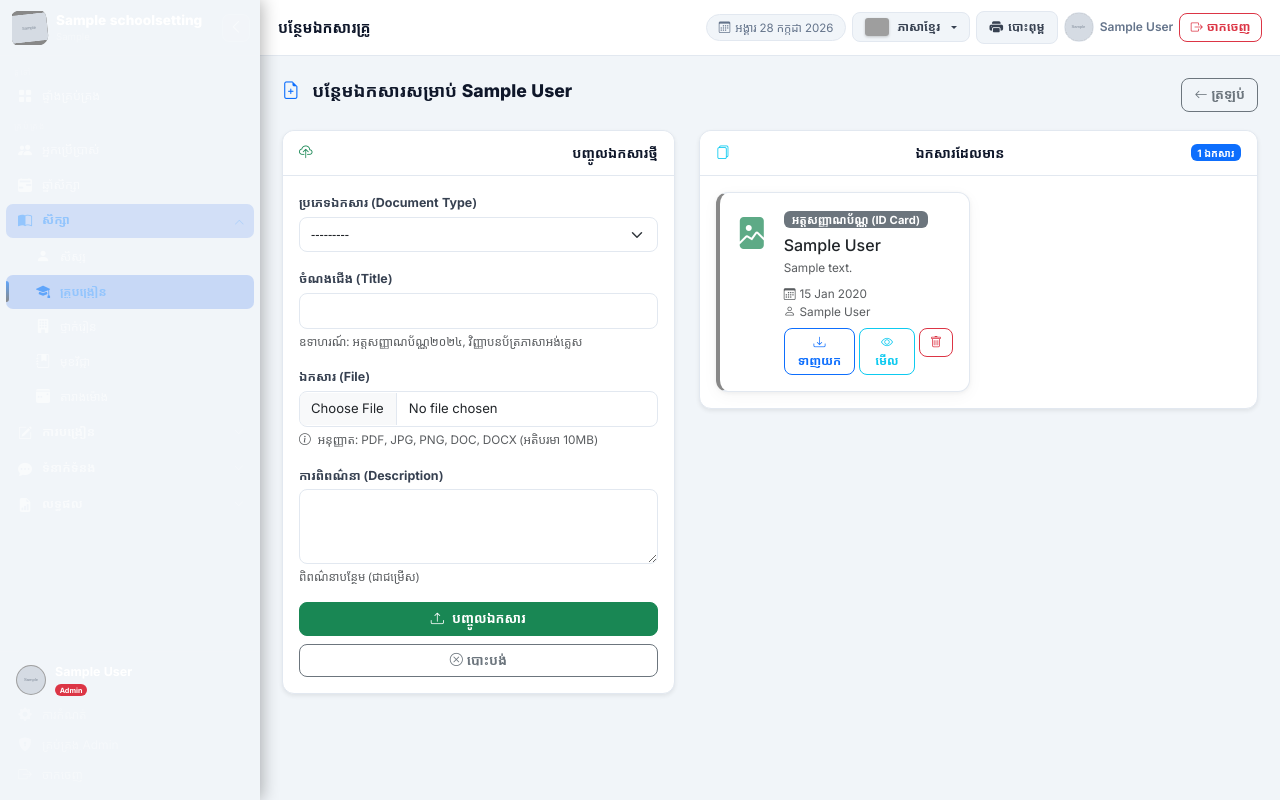
After one commit to kimmi77778888-rgb/school_system.com, a Django app: page /school/teachers/1/documents/upload/ in a window 1280 px wide. The commit adds this page. Run offline with Django 5.2, Linux system fonts and the light colour scheme; a user stored in the database is signed in; tables that the repository leaves empty hold one stand-in row (values such as "Sample post"); grey boxes marked "Sample" are stand-in pictures; parts of the project's set-up code (start-up, migrations or seed data) failed here and were passed over; grey boxes are pictures that could not be loaded.

Commit message:
feat: Add multiple document upload system for teachers with document types

```diff
--- a/crm/school/forms.py
+++ b/crm/school/forms.py
@@ -2,7 +2,7 @@ from django import forms
 from django.contrib.auth.models import User
 from django.contrib.auth.forms import AuthenticationForm
 from .models import (
-    Student, Teacher, Classroom, Attendance, TeacherAttendance, Score, Subject,
+    Student, Teacher, TeacherDocument, Classroom, Attendance, TeacherAttendance, Score, Subject,
     Grade, AcademicYear, ExamType, Exam, Timetable, TimeSlot,
     Notification, ReportCard, SchoolEvent, UserProfile
 )
@@ -545,3 +545,20 @@ class SchoolSettingsForm(BootstrapMixin, forms.ModelForm):
             'logo':            PhotoInput(),
             'favicon':         PhotoInput(),
         }
+
+
+# ── Teacher Document Form ────────────────────────────────────────
+class TeacherDocumentForm(BootstrapMixin, forms.ModelForm):
+    class Meta:
+        model = TeacherDocument
+        fields = ['document_type', 'document_file', 'title', 'description']
+        labels = {
+            'document_type': 'ប្រភេទឯកសារ (Document Type)',
+            'document_file': 'ឯកសារ (File)',
+            'title': 'ចំណងជើង (Title)',
+            'description': 'ការពិពណ៌នា (Description)',
+        }
+        widgets = {
+            'document_file': forms.FileInput(attrs={'accept': '.pdf,.jpg,.jpeg,.png,.doc,.docx'}),
+            'description': forms.Textarea(attrs={'rows': 3}),
+        }
--- /dev/null
+++ b/crm/school/templates/school/teacher_document_upload.html
@@ -0,0 +1,159 @@
+{% extends 'school/base.html' %}
+{% load school_tags %}
+{% block title %}បន្ថែមឯកសារ - {{ teacher.first_name }} {{ teacher.last_name }}{% endblock %}
+{% block page_title %}បន្ថែមឯកសារគ្រូ{% endblock %}
+
+{% block content %}
+<style>
+.doc-card { border-left: 4px solid var(--ac); transition: transform 0.2s; }
+.doc-card:hover { transform: translateX(4px); box-shadow: 0 4px 12px rgba(0,0,0,0.1); }
+.doc-icon { font-size: 2rem; opacity: 0.7; }
+.doc-type-badge { font-size: 0.7rem; padding: 3px 8px; }
+</style>
+
+<div class="page-header">
+  <h2>
+    <i class="bi bi-file-earmark-plus me-2 text-primary"></i>
+    បន្ថែមឯកសារសម្រាប់ {{ teacher.first_name }} {{ teacher.last_name }}
+  </h2>
+  <div class="d-flex gap-2">
+    <a href="{% url 'school:teacher_detail' teacher.pk %}" class="btn btn-outline-secondary">
+      <i class="bi bi-arrow-left me-1"></i>ត្រឡប់
+    </a>
+  </div>
+</div>
+
+<div class="row g-4">
+  <!-- Upload Form -->
+  <div class="col-lg-5">
+    <div class="card shadow-sm">
+      <div class="card-header bg-white">
+        <i class="bi bi-cloud-upload me-2 text-success"></i><strong>បញ្ចូលឯកសារថ្មី</strong>
+      </div>
+      <div class="card-body">
+        <form method="post" enctype="multipart/form-data">
+          {% csrf_token %}
+
+          <div class="mb-3">
+            <label class="form-label fw-bold">{{ form.document_type.label }}</label>
+            {{ form.document_type }}
+            {% if form.document_type.errors %}
+            <div class="text-danger small mt-1">{{ form.document_type.errors }}</div>
+            {% endif %}
+          </div>
+
+          <div class="mb-3">
+            <label class="form-label fw-bold">{{ form.title.label }}</label>
+            {{ form.title }}
+            <div class="form-text">ឧទាហរណ៍: អត្តសញ្ញាណប័ណ្ណ២០២៤, វិញ្ញាបនប័ត្រភាសាអង់គ្លេស</div>
+            {% if form.title.errors %}
+            <div class="text-danger small mt-1">{{ form.title.errors }}</div>
+            {% endif %}
+          </div>
+
+          <div class="mb-3">
+            <label class="form-label fw-bold">{{ form.document_file.label }}</label>
+            {{ form.document_file }}
+            <div class="form-text">
+              <i class="bi bi-info-circle me-1"></i>
+              អនុញ្ញាត: PDF, JPG, PNG, DOC, DOCX (អតិបរមា 10MB)
+            </div>
+            {% if form.document_file.errors %}
+            <div class="text-danger small mt-1">{{ form.document_file.errors }}</div>
+            {% endif %}
+          </div>
+
+          <div class="mb-3">
+            <label class="form-label fw-bold">{{ form.description.label }}</label>
+            {{ form.description }}
+            <div class="form-text">ពិពណ៌នាបន្ថែម (ជាជម្រើស)</div>
+            {% if form.description.errors %}
+            <div class="text-danger small mt-1">{{ form.description.errors }}</div>
+            {% endif %}
+          </div>
+
+          <div class="d-grid gap-2">
+            <button type="submit" class="btn btn-success">
+              <i class="bi bi-upload me-2"></i>បញ្ចូលឯកសារ
+            </button>
+            <a href="{% url 'school:teacher_detail' teacher.pk %}" class="btn btn-outline-secondary">
+              <i class="bi bi-x-circle me-1"></i>បោះបង់
+            </a>
+          </div>
+        </form>
+      </div>
+    </div>
+  </div>
+
+  <!-- Existing Documents List -->
+  <div class="col-lg-7">
+    <div class="card shadow-sm">
+      <div class="card-header bg-white">
+        <i class="bi bi-files me-2 text-info"></i>
+        <strong>ឯកសារដែលមាន</strong>
+        <span class="badge bg-primary ms-2">{{ documents.count }} ឯកសារ</span>
+      </div>
+      <div class="card-body">
+        {% if documents %}
+          <div class="row g-3">
+            {% for doc in documents %}
+            <div class="col-md-6">
+              <div class="card doc-card h-100">
+                <div class="card-body">
+                  <div class="d-flex align-items-start gap-3">
+                    <div class="doc-icon text-primary">
+                      {% if doc.is_pdf %}
+                        <i class="bi bi-file-pdf-fill text-danger"></i>
+                      {% elif doc.is_image %}
+                        <i class="bi bi-file-image-fill text-success"></i>
+                      {% else %}
+                        <i class="bi bi-file-earmark-fill text-primary"></i>
+                      {% endif %}
+                    </div>
+                    <div class="flex-grow-1">
+                      <span class="doc-type-badge badge bg-secondary mb-2">
+                        {{ doc.get_document_type_display }}
+                      </span>
+                      <h6 class="mb-1">{{ doc.title|default:"មិនមានចំណងជើង" }}</h6>
+                      <p class="text-muted small mb-2">{{ doc.description|truncatewords:15|default:"" }}</p>
+                      <div class="text-muted small mb-2">
+                        <i class="bi bi-calendar3 me-1"></i>{{ doc.uploaded_at|date:"d M Y" }}
+                        {% if doc.uploaded_by %}
+                        <br><i class="bi bi-person me-1"></i>{{ doc.uploaded_by.get_full_name|default:doc.uploaded_by.username }}
+                        {% endif %}
+                      </div>
+                      <div class="d-flex gap-1">
+                        <a href="{{ doc.document_file.url }}" target="_blank" class="btn btn-sm btn-outline-primary" download>
+                          <i class="bi bi-download"></i> ទាញយក
+                        </a>
+                        <a href="{{ doc.document_file.url }}" target="_blank" class="btn btn-sm btn-outline-info">
+                          <i class="bi bi-eye"></i> មើល
+                        </a>
+                        <form method="post" action="{% url 'school:teacher_document_delete' doc.pk %}" class="d-inline">
+                          {% csrf_token %}
+                          <button type="submit" class="btn btn-sm btn-outline-danger"
+                                  onclick="return confirm('តើអ្នកប្រាកដថាចង់លុបឯកសារនេះ?')">
+                            <i class="bi bi-trash"></i>
+                          </button>
+                        </form>
+                      </div>
+                    </div>
+                  </div>
+                </div>
+              </div>
+            </div>
+            {% endfor %}
+          </div>
+        {% else %}
+          <div class="text-center text-muted py-5">
+            <i class="bi bi-inbox" style="font-size: 3rem; display: block; margin-bottom: 16px;"></i>
+            <p>មិនទាន់មានឯកសារ</p>
+            <small>សូមបញ្ចូលឯកសារពីទម្រង់ខាងឆ្វេង</small>
+          </div>
+        {% endif %}
+      </div>
+    </div>
+  </div>
+</div>
+
+{% endblock %}
--- a/crm/school/urls.py
+++ b/crm/school/urls.py
@@ -33,6 +33,8 @@ urlpatterns = [
     path('teachers/<int:pk>/',          views.teacher_detail, name='teacher_detail'),
     path('teachers/<int:pk>/edit/',     views.teacher_edit,   name='teacher_edit'),
     path('teachers/<int:pk>/delete/',   views.teacher_delete, name='teacher_delete'),
+    path('teachers/<int:teacher_pk>/documents/upload/', views.teacher_document_upload, name='teacher_document_upload'),
+    path('teacher-documents/<int:pk>/delete/', views.teacher_document_delete, name='teacher_document_delete'),
 
     # Academic Years
     path('academic-years/',                     views.academic_year_list,       name='academic_year_list'),
--- a/crm/school/views.py
+++ b/crm/school/views.py
@@ -512,6 +512,56 @@ def teacher_delete(request, pk):
     return render(request, 'school/confirm_delete.html', {
         'object': teacher, 'title': 'លុបគ្រូ', 'back_url': reverse('school:teacher_list')
     })
+
+
+@admin_or_teacher
+def teacher_document_upload(request, teacher_pk):
+    from .forms import TeacherDocumentForm
+    from .models import TeacherDocument
+
+    teacher = get_object_or_404(Teacher, pk=teacher_pk)
+
+    if request.method == 'POST':
+        form = TeacherDocumentForm(request.POST, request.FILES)
+        if form.is_valid():
+            document = form.save(commit=False)
+            document.teacher = teacher
+            document.uploaded_by = request.user
+            document.save()
+            messages.success(request, 'ឯកសារបានបញ្ចូលរួច។')
+            return redirect('school:teacher_detail', pk=teacher_pk)
+    else:
+        form = TeacherDocumentForm()
+
+    # Get all existing documents
+    documents = TeacherDocument.objects.filter(teacher=teacher)
+
+    return render(request, 'school/teacher_document_upload.html', {
+        'form': form,
+        'teacher': teacher,
+        'documents': documents,
+        'title': f'បន្ថែមឯកសារសម្រាប់ {teacher.first_name} {teacher.last_name}',
+        'back_url': reverse('school:teacher_detail', args=[teacher_pk])
+    })
+
+
+@admin_required
+def teacher_document_delete(request, pk):
+    from .models import TeacherDocument
+    document = get_object_or_404(TeacherDocument, pk=pk)
+    teacher_pk = document.teacher.pk
+
+    if request.method == 'POST':
+        document.delete()
+        messages.success(request, 'ឯកសារបានលុប។')
+        return redirect('school:teacher_detail', pk=teacher_pk)
+
+    return render(request, 'school/confirm_delete.html', {
+        'object': document,
+        'title': 'លុបឯកសារ',
+        'back_url': reverse('school:teacher_detail', args=[teacher_pk])
+    })
+
 
 # ══════════════════════════════════════════════
 #  CLASSROOMS & SUBJECTS (Admin only)
```
Also changed, not shown: crm/school/admin.py (+9 -1 lines), crm/school/models.py (+42 -1 lines), crm/school/templates/school/teacher_detail.html (+22 -1 lines), crm/school/migrations/0011_teacherdocument.py (added).
